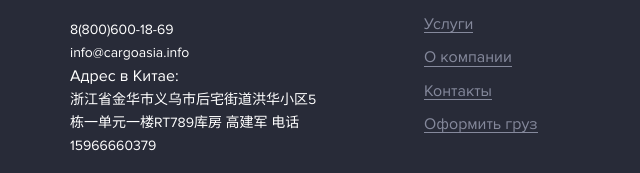
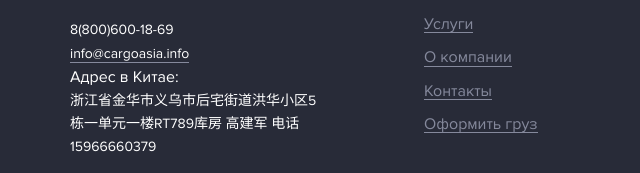
Before and after one commit to Serhii-Vidulin/MasterTao, a website: page dev/markap.html in a window 1280 px wide. Shown: the part 2011-2184 px from the top of the page, 0-640 px from the left. Drawn offline with nearby package versions, Linux system fonts and the light colour scheme; files that its build step writes are made by us from their sources.

Commit message:
title/footer

```diff
--- a/dev/sass/footer.scss
+++ b/dev/sass/footer.scss
@@ -23,10 +23,31 @@
 
 
 	.footer_addres {
+		max-width: 263px;
 
+		.footer-email {
+			position: relative;
+			display: inline-block;
 
+			&::before {
+				content: "";
+				position: absolute;
+				bottom: 2px;
+				left: 0;
+				width: 100%;
+				height: 1px;
+				background-color: #85899C;
+				transition: .5s;
+			}
+		}
 
-		max-width: 263px;
+		.footer-email:hover::before {
+			bottom: 2px;
+			left: 0;
+			width: 0;
+			height: 1px;
+			background-color: #85899C;
+		}
 
 		& ul {
 			padding-left: 0;
@@ -45,7 +66,6 @@
 				}
 			}
 		}
-
 	}
 
 	& picture {
@@ -87,8 +107,6 @@
 					height: 1px;
 					background-color: #85899C;
 					transition: .5s;
-
-
 				}
 
 			}
--- a/dev/sass/global.scss
+++ b/dev/sass/global.scss
@@ -1,7 +1,7 @@
 .git {
 	position: fixed;
 	left: 10px;
-	bottom: 45px;
+	bottom: 400px;
 	display: inline-block;
 	padding: 15px 40px;
 	background-color: rgb(40, 40, 40);
@@ -305,7 +305,7 @@
 		margin-bottom: 56px;
 	}
 
-	&:nth-child(odd) {
+	&:nth-child(even) {
 		.template-title {
 			&::before {
 				background-color: $color-primary;
--- a/dev/sass/markap.scss
+++ b/dev/sass/markap.scss
@@ -41,7 +41,7 @@
 .markap{
 	position: fixed;
 	left: 10px;
-	bottom: 100px;
+	bottom: 370px;
 	display: inline-block;
 	padding: 15px 40px;
 	background-color: rgb(40, 40, 40);
--- a/dev/templates/footer.html
+++ b/dev/templates/footer.html
@@ -10,7 +10,7 @@
 
 					<ul>
 						<li><a href="#">8(800)600-18-69</a></li>
-						<li><a href="">info@cargoasia.info</a></li>
+						<li><a class="footer-email" href="">info@cargoasia.info</a></li>
 						<p>Адрес в Китае:</p>
 						<li><a href="">浙江省金华市义乌市后宅街道洪华小区5 栋一单元一楼RT789库房 高建军 电话15966660379</a></li>
 					</ul>
```
Also changed, not shown: dev/index.html (+2 -2 lines).
